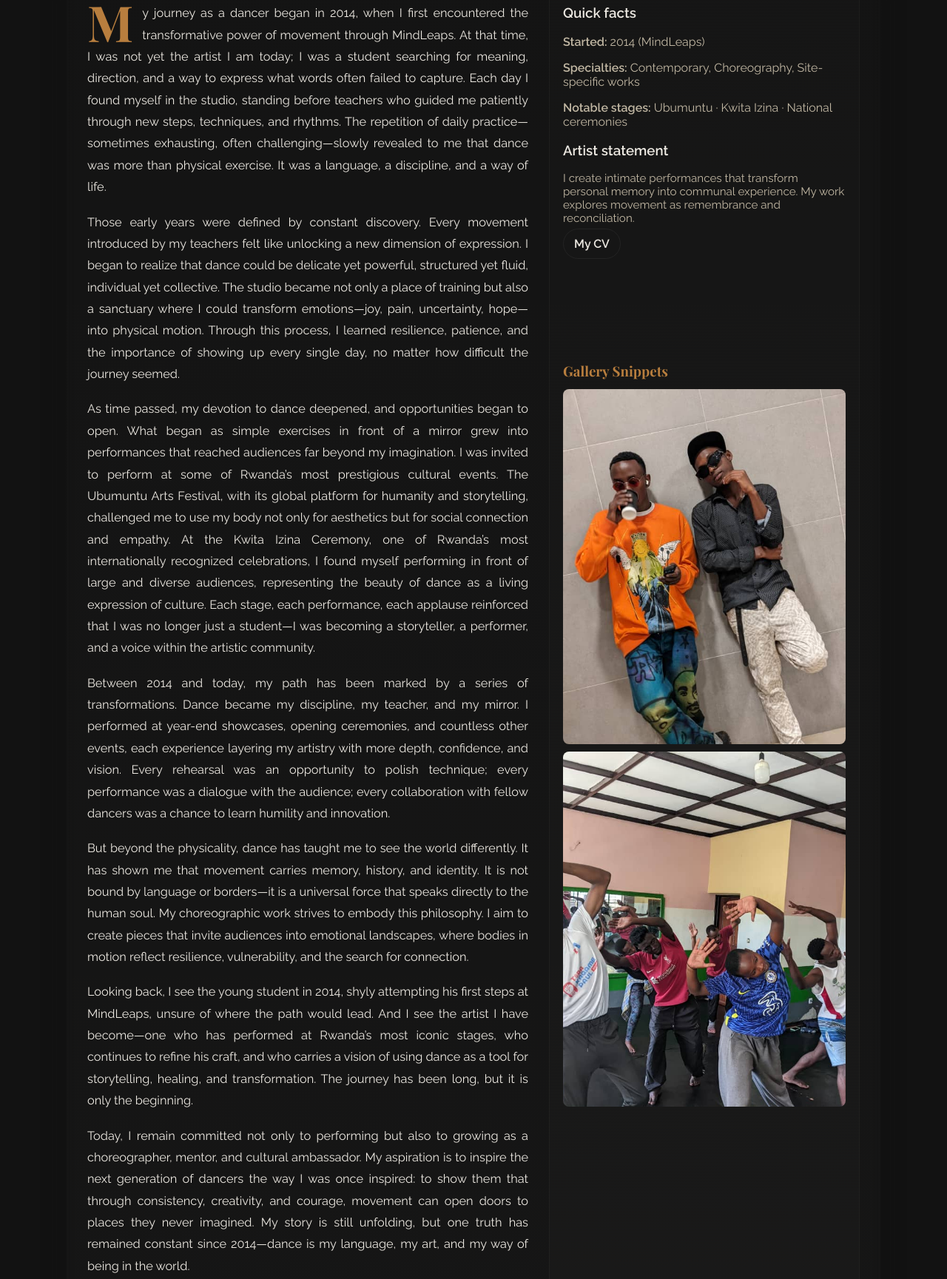
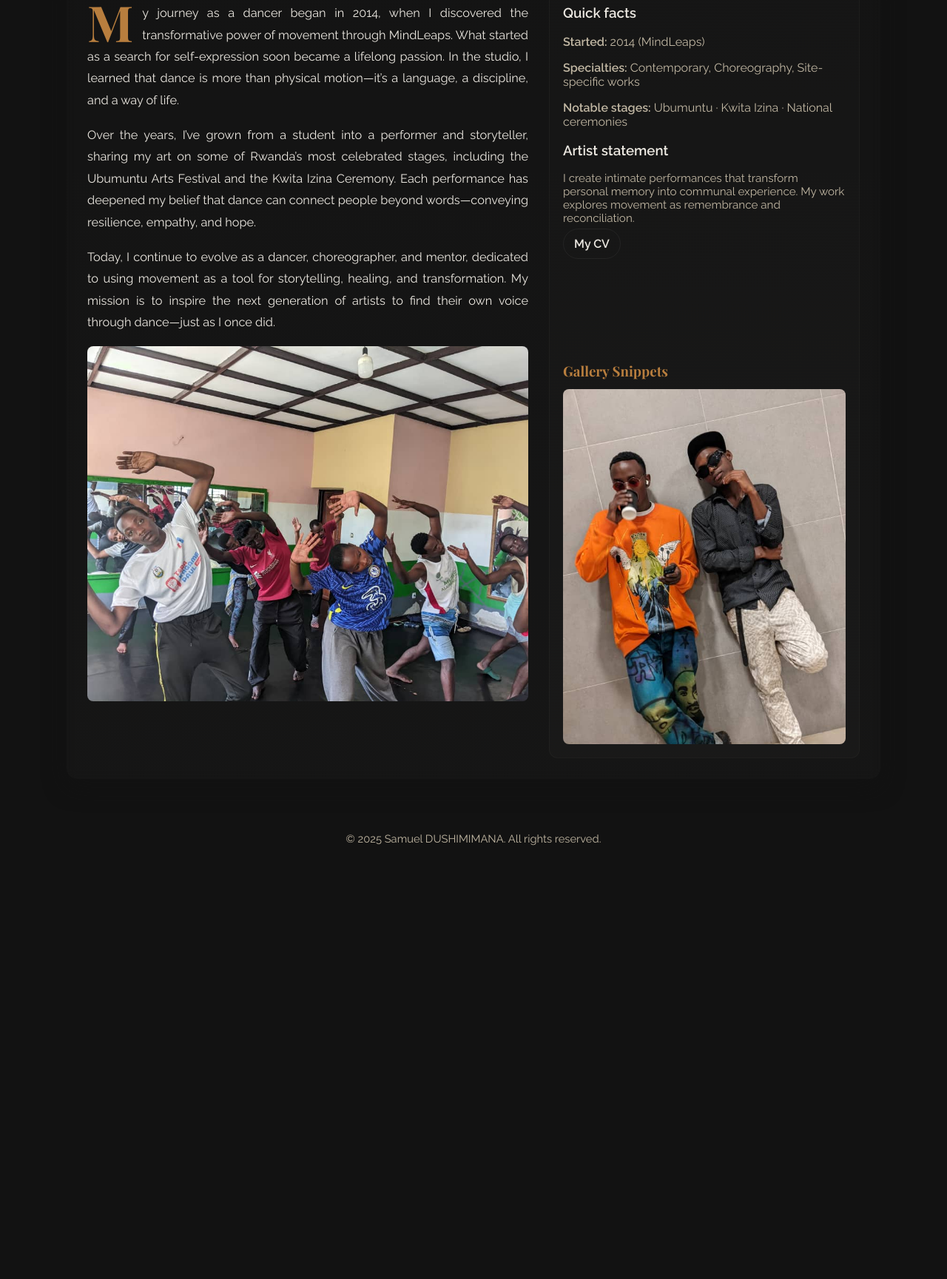
Before and after one commit to MUKAMARAKI/sam, a plain HTML site: page home.html in a window 1280 px wide. Shown: the part 752-2481 px from the top of the page at 74% size. After the commit the page ends 1931 px from the top, so only its background shows below. Drawn offline with nearby package versions, Linux system fonts and the light colour scheme.

Commit message:
change
new

```diff
--- a/home.html
+++ b/home.html
@@ -50,19 +50,12 @@
   <main>
     <div class="grid">
       <article id="statement">
-        <p class="reveal"><span class="dropcap">M</span>y journey as a dancer began in 2014, when I first encountered the transformative power of movement through MindLeaps. At that time, I was not yet the artist I am today; I was a student searching for meaning, direction, and a way to express what words often failed to capture. Each day I found myself in the studio, standing before teachers who guided me patiently through new steps, techniques, and rhythms. The repetition of daily practice—sometimes exhausting, often challenging—slowly revealed to me that dance was more than physical exercise. It was a language, a discipline, and a way of life.</p>
+        <p class="reveal"><span class="dropcap">M</span>y journey as a dancer began in 2014, when I discovered the transformative power of movement through MindLeaps. What started as a search for self-expression soon became a lifelong passion. In the studio, I learned that dance is more than physical motion—it’s a language, a discipline, and a way of life.</p>
 
-        <p class="reveal">Those early years were defined by constant discovery. Every movement introduced by my teachers felt like unlocking a new dimension of expression. I began to realize that dance could be delicate yet powerful, structured yet fluid, individual yet collective. The studio became not only a place of training but also a sanctuary where I could transform emotions—joy, pain, uncertainty, hope—into physical motion. Through this process, I learned resilience, patience, and the importance of showing up every single day, no matter how difficult the journey seemed.</p>
+        <p class="reveal">Over the years, I’ve grown from a student into a performer and storyteller, sharing my art on some of Rwanda’s most celebrated stages, including the Ubumuntu Arts Festival and the Kwita Izina Ceremony. Each performance has deepened my belief that dance can connect people beyond words—conveying resilience, empathy, and hope.</p>
 
-        <p class="reveal">As time passed, my devotion to dance deepened, and opportunities began to open. What began as simple exercises in front of a mirror grew into performances that reached audiences far beyond my imagination. I was invited to perform at some of Rwanda’s most prestigious cultural events. The Ubumuntu Arts Festival, with its global platform for humanity and storytelling, challenged me to use my body not only for aesthetics but for social connection and empathy. At the Kwita Izina Ceremony, one of Rwanda’s most internationally recognized celebrations, I found myself performing in front of large and diverse audiences, representing the beauty of dance as a living expression of culture. Each stage, each performance, each applause reinforced that I was no longer just a student—I was becoming a storyteller, a performer, and a voice within the artistic community.</p>
-
-        <p class="reveal">Between 2014 and today, my path has been marked by a series of transformations. Dance became my discipline, my teacher, and my mirror. I performed at year-end showcases, opening ceremonies, and countless other events, each experience layering my artistry with more depth, confidence, and vision. Every rehearsal was an opportunity to polish technique; every performance was a dialogue with the audience; every collaboration with fellow dancers was a chance to learn humility and innovation.</p>
-
-        <p class="reveal">But beyond the physicality, dance has taught me to see the world differently. It has shown me that movement carries memory, history, and identity. It is not bound by language or borders—it is a universal force that speaks directly to the human soul. My choreographic work strives to embody this philosophy. I aim to create pieces that invite audiences into emotional landscapes, where bodies in motion reflect resilience, vulnerability, and the search for connection.</p>
-
-        <p class="reveal">Looking back, I see the young student in 2014, shyly attempting his first steps at MindLeaps, unsure of where the path would lead. And I see the artist I have become—one who has performed at Rwanda’s most iconic stages, who continues to refine his craft, and who carries a vision of using dance as a tool for storytelling, healing, and transformation. The journey has been long, but it is only the beginning.</p>
-
-        <p class="reveal">Today, I remain committed not only to performing but also to growing as a choreographer, mentor, and cultural ambassador. My aspiration is to inspire the next generation of dancers the way I was once inspired: to show them that through consistency, creativity, and courage, movement can open doors to places they never imagined. My story is still unfolding, but one truth has remained constant since 2014—dance is my language, my art, and my way of being in the world.</p>
+        <p class="reveal">Today, I continue to evolve as a dancer, choreographer, and mentor, dedicated to using movement as a tool for storytelling, healing, and transformation. My mission is to inspire the next generation of artists to find their own voice through dance—just as I once did.</p>
+        <img src="pics/p12.jpg" alt="Snippet 2" style="width: 100%; height: 30rem; border-radius: 8px; object-fit: cover;">
       </article>
 
       <aside>
@@ -79,7 +72,6 @@
   <h3 style="color: var(--accent); font-family: 'Playfair Display', serif; margin: 150px 0 12px 0;">Gallery Snippets</h3>
   <div style="display: grid; grid-template-rows: repeat(auto-fit, minmax(120px, 1fr)); gap: 10px;">
     <img src="pics/9.jpg" alt="Snippet 1" style="width: 100%; height: 30rem; border-radius: 8px; object-fit: cover;">
-    <img src="pics/p12.jpg" alt="Snippet 2" style="width: 100%; height: 30rem; border-radius: 8px; object-fit: cover;">
   </div>
 </div>
       </aside>
```
